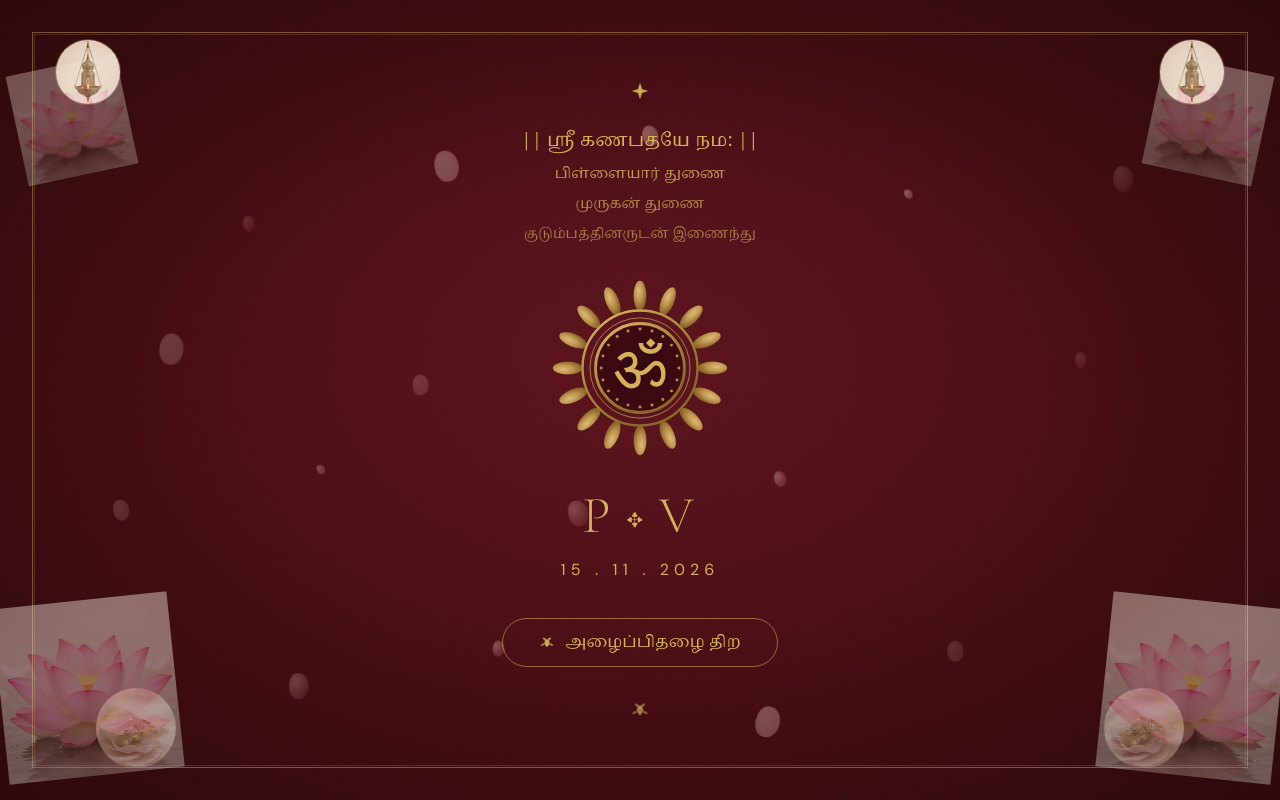
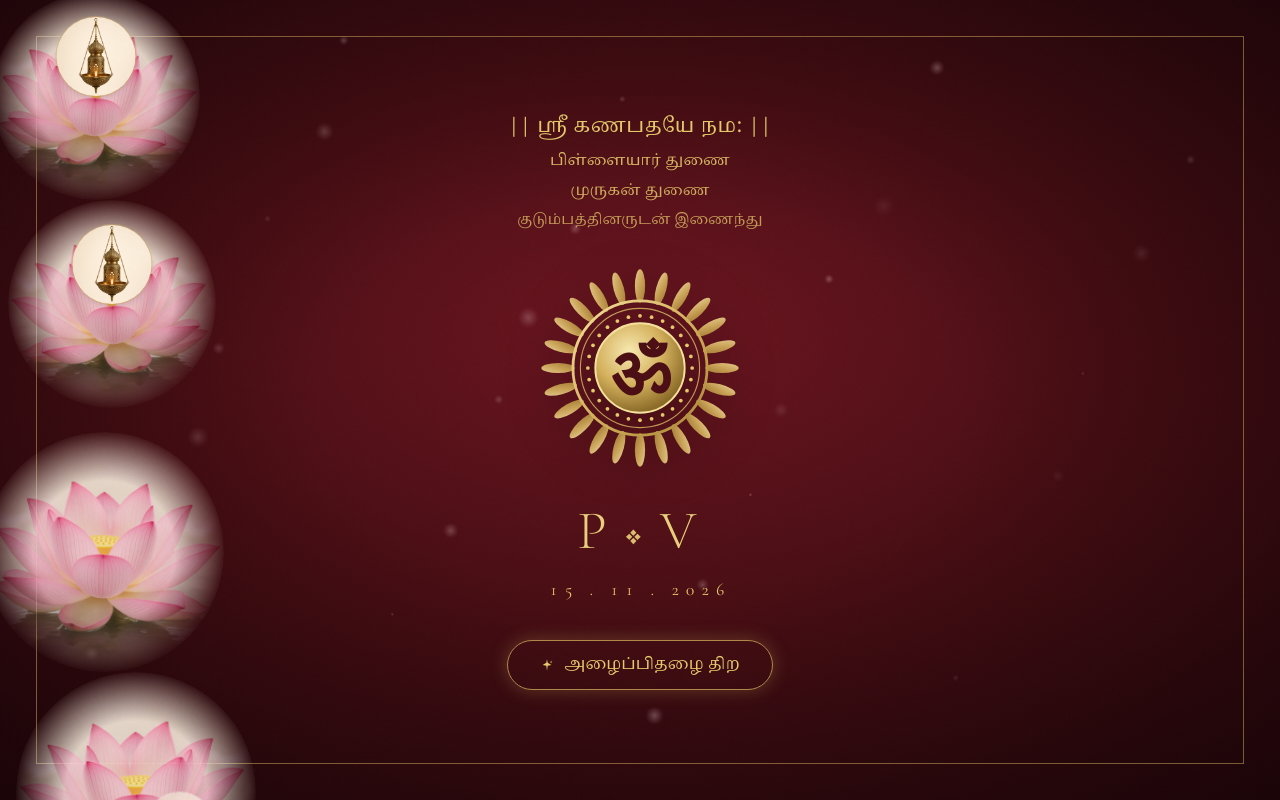
Before and after one commit to Thaksigan23/wedding_web, a React (Vite) app: page / in a window 1280 px wide. Built offline with nearby package versions, Linux system fonts and the light colour scheme.

Commit message:
Match the opening cover exactly to the Om invitation reference.
Refine corner lotuses with lamp insets, gold sunburst medallion, bokeh petals, and the Tamil open CTA.

```diff
--- a/src/components/OpeningDoor.jsx
+++ b/src/components/OpeningDoor.jsx
@@ -4,23 +4,18 @@ import { wedding } from '../data/wedding'
 import { usePrefersReducedMotion } from '../hooks/usePrefersReducedMotion'
 import { useLanguage } from '../context/LanguageContext'
 
-const DOOR_MS = 1.35
-const EASE_DOOR = [0.22, 1, 0.36, 1]
+const DOOR_MS = 1.2
 const EASE_OUT = [0.16, 1, 0.3, 1]
 
-const PETAL_COLORS = ['#a84d55', '#8b1520', '#c47a7a', '#6e1a26', '#d4a0a5']
-
-function makePetals(count) {
+function makeBokeh(count) {
   return Array.from({ length: count }, (_, i) => ({
     id: i,
-    left: `${6 + ((i * 13) % 88)}%`,
-    top: `${8 + ((i * 19) % 78)}%`,
-    delay: (i % 10) * 0.08,
-    duration: 5 + (i % 6) * 0.7,
-    size: 8 + (i % 5) * 4,
-    color: PETAL_COLORS[i % PETAL_COLORS.length],
-    rotate: (i % 2 === 0 ? 1 : -1) * (20 + (i % 8) * 15),
-    drift: (i % 2 === 0 ? 1 : -1) * (12 + (i % 5) * 8),
+    left: `${4 + ((i * 17) % 92)}%`,
+    top: `${5 + ((i * 23) % 88)}%`,
+    size: 4 + (i % 7) * 3,
+    delay: (i % 9) * 0.35,
+    duration: 6 + (i % 5) * 1.2,
+    opacity: 0.12 + (i % 5) * 0.05,
   }))
 }
 
@@ -44,14 +39,13 @@ function formatInviteDate(iso) {
 }
 
 /**
- * Formal maroon starting page — Om medallion, florals, open CTA.
+ * Starting cover — matched to the gold-on-maroon Om invitation reference.
  */
 export function OpeningDoor({ open, onOpen }) {
   const reduced = usePrefersReducedMotion()
   const { lang } = useLanguage()
   const [opening, setOpening] = useState(false)
-  const petals = useMemo(() => makePetals(reduced ? 0 : 18), [reduced])
-  const cascade = useMemo(() => makePetals(reduced ? 0 : 22), [reduced])
+  const bokeh = useMemo(() => makeBokeh(reduced ? 0 : 26), [reduced])
   const initials = useMemo(() => coupleInitials(), [])
   const dateLabel = useMemo(
     () => formatInviteDate(wedding.muhurtham.datetime),
@@ -63,19 +57,19 @@ export function OpeningDoor({ open, onOpen }) {
     setOpening(true)
     window.setTimeout(
       () => onOpen(),
-      reduced ? 80 : Math.round(DOOR_MS * 1000 * 0.55),
+      reduced ? 60 : Math.round(DOOR_MS * 1000 * 0.5),
     )
   }, [opening, onOpen, reduced])
-
-  const doorTransition = reduced
-    ? { duration: 0.01 }
-    : { duration: DOOR_MS, ease: EASE_DOOR }
 
   return (
     <AnimatePresence>
       {!open && (
         <motion.div
-          className="fixed inset-0 z-50 flex cursor-pointer flex-col items-center justify-center overflow-hidden bg-[#4a0e14]"
+          className="fixed inset-0 z-50 flex cursor-pointer flex-col items-center justify-center overflow-hidden"
+          style={{
+            background:
+              'radial-gradient(ellipse 80% 70% at 50% 42%, #6b1520 0%, #4a0e14 45%, #2a070c 100%)',
+          }}
           onClick={handleOpen}
           onKeyDown={(e) => {
             if (e.key === 'Enter' || e.key === ' ') {
@@ -86,50 +80,43 @@ export function OpeningDoor({ open, onOpen }) {
           role="button"
           tabIndex={0}
           aria-label={lang === 'ta' ? 'அழைப்பிதழைத் திறக்க தட்டவும்' : 'Open invitation'}
-          exit={
-            reduced
-              ? { opacity: 0, transition: { duration: 0.3 } }
-              : { opacity: 0, transition: { delay: DOOR_MS * 0.5, duration: 0.4 } }
-          }
+          exit={{ opacity: 0, transition: { duration: 0.45 } }}
         >
-          {/* Soft vignette */}
+          {/* Edge vignette */}
           <div
             className="pointer-events-none absolute inset-0"
             style={{
               background:
-                'radial-gradient(ellipse at 50% 45%, rgba(110,26,38,0.5) 0%, transparent 55%), radial-gradient(ellipse at 50% 50%, transparent 40%, rgba(20,3,6,0.55) 100%)',
+                'radial-gradient(ellipse at center, transparent 35%, rgba(15,2,4,0.55) 100%)',
             }}
           />
 
-          {/* Gold frame */}
+          {/* Thin gold frame */}
           <div
-            className="pointer-events-none absolute inset-4 border border-gold/45 sm:inset-6 md:inset-8"
-            aria-hidden="true"
-          />
-          <div
-            className="pointer-events-none absolute inset-[18px] border border-gold/20 sm:inset-[26px] md:inset-[34px]"
+            className="pointer-events-none absolute inset-5 border border-[#d4b05c]/50 sm:inset-7 md:inset-9"
             aria-hidden="true"
           />
 
-          {/* Floating ambient petals */}
+          {/* Soft floating petal / bokeh orbs */}
           {!reduced && (
             <div className="pointer-events-none absolute inset-0 z-[1] overflow-hidden" aria-hidden="true">
-              {petals.map((p) => (
+              {bokeh.map((p) => (
                 <motion.span
-                  key={`a-${p.id}`}
-                  className="absolute rounded-[45%_55%_50%_50%] opacity-40 blur-[0.5px]"
+                  key={p.id}
+                  className="absolute rounded-full"
                   style={{
                     left: p.left,
                     top: p.top,
                     width: p.size,
-                    height: p.size * 1.3,
-                    background: `radial-gradient(ellipse at 30% 30%, #f0cfc4, ${p.color})`,
+                    height: p.size,
+                    background:
+                      'radial-gradient(circle, rgba(255,230,235,0.85) 0%, rgba(255,200,210,0.15) 55%, transparent 70%)',
+                    opacity: p.opacity,
                   }}
                   animate={{
-                    y: [0, p.drift, 0],
-                    x: [0, p.drift * 0.4, 0],
-                    rotate: [0, p.rotate * 0.3, 0],
-                    opacity: [0.15, 0.4, 0.15],
+                    y: [0, -14, 0],
+                    x: [0, (p.id % 2 === 0 ? 8 : -8), 0],
+                    opacity: [p.opacity * 0.5, p.opacity, p.opacity * 0.5],
                   }}
                   transition={{
                     duration: p.duration,
@@ -142,136 +129,71 @@ export function OpeningDoor({ open, onOpen }) {
             </div>
           )}
 
-          {/* Corner florals + hanging lamps */}
           <CornerDecor />
 
-          {/* Door panels for open swing */}
-          <div
-            className="absolute inset-0 z-[2] flex"
-            style={{ perspective: '1400px', perspectiveOrigin: '50% 50%' }}
-          >
-            <motion.div
-              className="h-full w-1/2 origin-left bg-[#4a0e14]/95"
-              style={{ transformStyle: 'preserve-3d' }}
-              initial={false}
-              animate={
-                opening && !reduced
-                  ? { rotateY: -105, opacity: 0.85 }
-                  : { rotateY: 0, opacity: 0 }
-              }
-              transition={doorTransition}
-            />
-            <motion.div
-              className="h-full w-1/2 origin-right bg-[#4a0e14]/95"
-              style={{ transformStyle: 'preserve-3d' }}
-              initial={false}
-              animate={
-                opening && !reduced
-                  ? { rotateY: 105, opacity: 0.85 }
-                  : { rotateY: 0, opacity: 0 }
-              }
-              transition={doorTransition}
-            />
-          </div>
-
-          {/* Cascade petals on open */}
-          {opening && !reduced && (
-            <div className="pointer-events-none absolute inset-0 z-[5] overflow-hidden" aria-hidden="true">
-              {cascade.map((p) => (
-                <motion.span
-                  key={`c-${p.id}`}
-                  className="absolute top-[-6%] rounded-[40%_60%_55%_45%]"
-                  style={{
-                    left: p.left,
-                    width: p.size,
-                    height: p.size * 1.25,
-                    background: `radial-gradient(ellipse at 30% 30%, #f7f0ea, ${p.color})`,
-                  }}
-                  initial={{ y: 0, opacity: 0 }}
-                  animate={{
-                    y: '115vh',
-                    x: [0, p.drift],
-                    opacity: [0, 1, 0],
-                    rotate: p.rotate,
-                  }}
-                  transition={{ duration: 1.4 + (p.id % 4) * 0.15, delay: p.delay * 0.4, ease: 'easeIn' }}
-                />
-              ))}
-            </div>
-          )}
-
-          {/* Center content */}
+          {/* Center stack */}
           <motion.div
-            className="relative z-10 flex w-full max-w-lg flex-col items-center px-6 text-center sm:px-10"
-            initial={reduced ? false : { opacity: 0, y: 16 }}
+            className="relative z-10 flex w-full max-w-md flex-col items-center px-8 text-center"
+            initial={reduced ? false : { opacity: 0, y: 12 }}
             animate={
               opening
-                ? { opacity: 0, y: -18, scale: 0.97 }
-                : { opacity: 1, y: 0, scale: 1 }
+                ? { opacity: 0, scale: 0.97, y: -12 }
+                : { opacity: 1, scale: 1, y: 0 }
             }
-            transition={{ duration: opening ? 0.45 : 0.8, delay: opening ? 0 : 0.1, ease: EASE_OUT }}
+            transition={{ duration: opening ? 0.4 : 0.75, ease: EASE_OUT }}
           >
-            <GoldDiamond className="mb-5 h-5 w-5 text-gold sm:mb-6" />
-
-            <div className="space-y-1.5 text-gold">
-              <p className="font-tamil text-[clamp(0.95rem,0.85rem+0.4vw,1.15rem)] leading-[1.7]">
+            <div className="space-y-1 text-[#e4c86a]">
+              <p className="font-tamil text-[clamp(1.05rem,0.95rem+0.45vw,1.25rem)] leading-[1.75] tracking-wide">
                 || ஸ்ரீ கணபதயே நம: ||
               </p>
-              <p className="font-tamil text-[0.8rem] leading-[1.7] text-gold/85 sm:text-[0.9rem]">
-                {wedding.invocation.pillaiyar.ta}
+              <p className="font-tamil text-[0.88rem] leading-[1.75] text-[#e4c86a]/90 sm:text-[0.95rem]">
+                பிள்ளையார் துணை
               </p>
-              <p className="font-tamil text-[0.8rem] leading-[1.7] text-gold/75 sm:text-[0.88rem]">
-                {wedding.invocation.murugan.ta}
+              <p className="font-tamil text-[0.88rem] leading-[1.75] text-[#e4c86a]/85 sm:text-[0.95rem]">
+                முருகன் துணை
               </p>
-              <p className="font-tamil text-[0.78rem] leading-[1.7] text-gold/65 sm:text-[0.85rem]">
+              <p className="font-tamil text-[0.82rem] leading-[1.75] text-[#e4c86a]/75 sm:text-[0.9rem]">
                 குடும்பத்தினருடன் இணைந்து
               </p>
             </div>
 
-            <div className="relative my-7 sm:my-8">
+            <div className="my-8 sm:my-9">
               <OmMedallion pulse={!reduced && !opening} />
             </div>
 
-            <p className="font-display text-[clamp(2.2rem,1.6rem+2.2vw,3.25rem)] font-light leading-none tracking-[0.08em] text-gold">
-              <span>{initials.bride}</span>
-              <span className="mx-3 inline-block text-[0.4em] align-middle" aria-hidden="true">
-                ✥
+            <p
+              className="font-display font-light leading-none tracking-[0.12em] text-[#e8cf7a]"
+              style={{ fontSize: 'clamp(2.4rem, 1.7rem + 2.6vw, 3.4rem)' }}
+            >
+              {initials.bride}
+              <span className="mx-3 inline-block text-[0.38em] align-middle opacity-90" aria-hidden="true">
+                ❖
               </span>
-              <span>{initials.groom}</span>
+              {initials.groom}
             </p>
 
-            <p className="mt-4 font-sans text-[0.9rem] tracking-[0.32em] text-gold tabular-nums sm:text-base">
+            <p className="mt-4 font-display text-[1rem] tracking-[0.36em] text-[#e4c86a] tabular-nums sm:text-[1.1rem]">
               {dateLabel}
             </p>
 
             <motion.div
-              className="mt-8 inline-flex min-h-[48px] items-center justify-center gap-2.5 rounded-full border border-gold/70 bg-transparent px-7 py-2.5 sm:mt-9 sm:px-9"
+              className="mt-9 inline-flex min-h-[50px] items-center justify-center gap-2.5 rounded-full border border-[#d4b05c]/75 bg-transparent px-8 py-2.5"
               animate={
                 reduced || opening
                   ? undefined
                   : {
-                      borderColor: [
-                        'rgba(212,176,92,0.55)',
-                        'rgba(212,176,92,0.95)',
-                        'rgba(212,176,92,0.55)',
+                      boxShadow: [
+                        '0 0 0 rgba(212,176,92,0)',
+                        '0 0 18px rgba(212,176,92,0.28)',
+                        '0 0 0 rgba(212,176,92,0)',
                       ],
                     }
               }
               transition={{ duration: 2.8, repeat: Infinity, ease: 'easeInOut' }}
             >
-              <LotusIcon className="h-4 w-4 text-gold" />
-              <span className="font-tamil text-[0.95rem] text-gold sm:text-base">
-                அழைப்பிதழை திற
-              </span>
+              <SparkleIcon className="h-3.5 w-3.5 shrink-0 text-[#e4c86a]" />
+              <span className="font-tamil text-[1rem] text-[#e4c86a]">அழைப்பிதழை திற</span>
             </motion.div>
-
-            {lang !== 'ta' && (
-              <p className="mt-2.5 font-sans text-[0.62rem] tracking-[0.28em] text-gold/50 uppercase">
-                Open Invitation
-              </p>
-            )}
-
-            <LotusIcon className="mt-7 h-5 w-5 text-gold/70 sm:mt-8" />
           </motion.div>
         </motion.div>
       )}
@@ -281,64 +203,66 @@ export function OpeningDoor({ open, onOpen }) {
 
 function CornerDecor() {
   return (
-    <div className="pointer-events-none absolute inset-0 z-[3]" aria-hidden="true">
-      {/* Top lamps */}
-      <img
-        src="/images/icon-lantern.jpg"
-        alt=""
-        className="absolute top-8 left-6 h-14 w-14 rounded-full object-cover opacity-90 shadow-lg ring-1 ring-gold/35 sm:top-10 sm:left-10 sm:h-16 sm:w-16 md:left-14"
-        style={{ mixBlendMode: 'screen' }}
-        draggable={false}
+    <div className="pointer-events-none absolute inset-0 z-[3] overflow-hidden" aria-hidden="true">
+      {/* Top-left lotus + lamp */}
+      <CornerLotus
+        className="absolute -top-2 -left-2 h-36 w-36 sm:h-44 sm:w-44 md:h-52 md:w-52"
+        lamp
       />
-      <img
-        src="/images/icon-lantern.jpg"
-        alt=""
-        className="absolute top-8 right-6 h-14 w-14 rounded-full object-cover opacity-90 shadow-lg ring-1 ring-gold/35 sm:top-10 sm:right-10 sm:h-16 sm:w-16 md:right-14"
-        style={{ mixBlendMode: 'screen' }}
-        draggable={false}
+      {/* Top-right */}
+      <CornerLotus
+        className="absolute -top-2 -right-2 h-36 w-36 sm:h-44 sm:w-44 md:h-52 md:w-52"
+        lamp
+        mirror
       />
+      {/* Bottom-left */}
+      <CornerLotus
+        className="absolute -bottom-4 -left-4 h-40 w-40 sm:h-52 sm:w-52 md:h-60 md:w-60"
+      />
+      {/* Bottom-right */}
+      <CornerLotus
+        className="absolute -bottom-4 -right-4 h-40 w-40 sm:h-52 sm:w-52 md:h-60 md:w-60"
+        mirror
+        accent
+      />
+    </div>
+  )
+}
 
-      {/* Top floral hints */}
+function CornerLotus({ className = '', lamp = false, mirror = false, accent = false }) {
+  return (
+    <div className={`relative ${className}`}>
       <img
         src="/images/icon-lotus.jpg"
         alt=""
-        className="absolute top-16 left-2 h-20 w-20 -rotate-12 object-contain opacity-35 blur-[0.5px] sm:left-4 sm:h-28 sm:w-28"
+        className={`h-full w-full rounded-full object-cover shadow-[0_8px_32px_rgba(0,0,0,0.35)] ${
+          mirror ? 'scale-x-[-1]' : ''
+        }`}
+        style={{
+          maskImage:
+            'radial-gradient(circle at 50% 50%, #000 42%, transparent 72%)',
+          WebkitMaskImage:
+            'radial-gradient(circle at 50% 50%, #000 42%, transparent 72%)',
+          opacity: 0.92,
+        }}
         draggable={false}
       />
-      <img
-        src="/images/icon-lotus.jpg"
-        alt=""
-        className="absolute top-16 right-2 h-20 w-20 rotate-12 object-contain opacity-35 blur-[0.5px] sm:right-4 sm:h-28 sm:w-28"
-        draggable={false}
-      />
-
-      {/* Bottom florals */}
-      <img
-        src="/images/icon-lotus.jpg"
-        alt=""
-        className="absolute bottom-4 left-0 h-28 w-28 -rotate-6 object-contain opacity-45 sm:bottom-6 sm:h-36 sm:w-36 md:h-44 md:w-44"
-        draggable={false}
-      />
-      <img
-        src="/images/icon-lotus.jpg"
-        alt=""
-        className="absolute bottom-4 right-0 h-28 w-28 rotate-6 object-contain opacity-45 sm:bottom-6 sm:h-36 sm:w-36 md:h-44 md:w-44"
-        draggable={false}
-      />
-      <img
-        src="/images/icon-rings.jpg"
-        alt=""
-        className="absolute bottom-8 left-16 h-16 w-16 rounded-full object-cover opacity-40 sm:left-24 sm:h-20 sm:w-20"
-        style={{ mixBlendMode: 'luminosity' }}
-        draggable={false}
-      />
-      <img
-        src="/images/icon-rings.jpg"
-        alt=""
-        className="absolute bottom-8 right-16 h-16 w-16 rounded-full object-cover opacity-40 sm:right-24 sm:h-20 sm:w-20"
-        style={{ mixBlendMode: 'luminosity' }}
-        draggable={false}
-      />
+      {lamp && (
+        <img
+          src="/images/icon-lantern.jpg"
+          alt=""
+          className="absolute top-[12%] left-1/2 h-[38%] w-[38%] -translate-x-1/2 rounded-full object-cover shadow-md ring-1 ring-[#d4b05c]/50"
+          draggable={false}
+        />
+      )}
+      {accent && (
+        <img
+          src="/images/icon-lotus.jpg"
+          alt=""
+          className="absolute right-[18%] bottom-[22%] h-[28%] w-[28%] rounded-full object-cover opacity-80 ring-1 ring-white/30"
+          draggable={false}
+        />
+      )}
     </div>
   )
 }
@@ -346,58 +270,74 @@ function CornerDecor() {
 function OmMedallion({ pulse = false }) {
   return (
     <motion.div
-      className="relative flex h-[150px] w-[150px] items-center justify-center sm:h-[180px] sm:w-[180px]"
-      animate={pulse ? { scale: [1, 1.03, 1] } : undefined}
-      transition={{ duration: 3.6, repeat: Infinity, ease: 'easeInOut' }}
+      className="relative flex h-[168px] w-[168px] items-center justify-center sm:h-[200px] sm:w-[200px]"
+      animate={pulse ? { scale: [1, 1.025, 1] } : undefined}
+      transition={{ duration: 3.8, repeat: Infinity, ease: 'easeInOut' }}
+      style={{
+        filter: 'drop-shadow(0 6px 20px rgba(0,0,0,0.35))',
+      }}
     >
-      <svg viewBox="0 0 200 200" className="absolute inset-0 h-full w-full text-gold" aria-hidden="true">
+      <svg viewBox="0 0 220 220" className="absolute inset-0 h-full w-full" aria-hidden="true">
         <defs>
-          <radialGradient id="omGlow" cx="40%" cy="35%" r="65%">
-            <stop offset="0%" stopColor="#f0d98a" />
-            <stop offset="45%" stopColor="#d4b05c" />
+          <linearGradient id="goldRay" x1="0%" y1="0%" x2="100%" y2="100%">
+            <stop offset="0%" stopColor="#f5e09a" />
+            <stop offset="50%" stopColor="#d4b05c" />
+            <stop offset="100%" stopColor="#a88435" />
+          </linearGradient>
+          <radialGradient id="goldDisk" cx="38%" cy="32%" r="68%">
+            <stop offset="0%" stopColor="#f8e9b0" />
+            <stop offset="55%" stopColor="#d4b05c" />
             <stop offset="100%" stopColor="#8a6a28" />
           </radialGradient>
         </defs>
-        {/* Outer petals */}
-        {Array.from({ length: 16 }, (_, i) => {
-          const a = (i / 16) * Math.PI * 2
-          const x = 100 + Math.cos(a) * 78
-          const y = 100 + Math.sin(a) * 78
+
+        {/* Outer sunburst petals */}
+        {Array.from({ length: 24 }, (_, i) => {
+          const a = (i / 24) * Math.PI * 2 - Math.PI / 2
+          const x = 110 + Math.cos(a) * 88
+          const y = 110 + Math.sin(a) * 88
           const rot = (a * 180) / Math.PI + 90
           return (
             <ellipse
               key={i}
               cx={x}
               cy={y}
-              rx="7"
-              ry="16"
-              fill="url(#omGlow)"
-              opacity="0.85"
+              rx="5.5"
+              ry="18"
+              fill="url(#goldRay)"
+              opacity={0.9}
               transform={`rotate(${rot} ${x} ${y})`}
             />
           )
         })}
-        <circle cx="100" cy="100" r="62" fill="none" stroke="url(#omGlow)" strokeWidth="2.5" />
-        <circle cx="100" cy="100" r="54" fill="none" stroke="#d4b05c" strokeWidth="1" opacity="0.7" />
-        <circle cx="100" cy="100" r="48" fill="#3d0a12" stroke="url(#omGlow)" strokeWidth="3" />
-        {/* Inner ring dots */}
-        {Array.from({ length: 20 }, (_, i) => {
-          const a = (i / 20) * Math.PI * 2
+
+        <circle cx="110" cy="110" r="72" fill="none" stroke="url(#goldRay)" strokeWidth="3" />
+        <circle cx="110" cy="110" r="64" fill="none" stroke="#e4c86a" strokeWidth="1.2" opacity="0.75" />
+
+        {/* Dot ring */}
+        {Array.from({ length: 28 }, (_, i) => {
+          const a = (i / 28) * Math.PI * 2
           return (
             <circle
-              key={`d-${i}`}
-              cx={100 + Math.cos(a) * 42}
-              cy={100 + Math.sin(a) * 42}
-              r="1.6"
-              fill="#d4b05c"
-              opacity="0.8"
+              key={`dot-${i}`}
+              cx={110 + Math.cos(a) * 56}
+              cy={110 + Math.sin(a) * 56}
+              r="2"
+              fill="#e4c86a"
             />
           )
         })}
+
+        <circle cx="110" cy="110" r="48" fill="url(#goldDisk)" stroke="#f5e09a" strokeWidth="2" />
       </svg>
+
       <span
-        className="relative z-[1] select-none font-display text-[3.25rem] leading-none text-gold sm:text-[3.85rem]"
-        style={{ textShadow: '0 2px 12px rgba(0,0,0,0.35)' }}
+        className="relative z-[1] select-none leading-none text-[#4a0e14]"
+        style={{
+          fontFamily: 'Georgia, "Noto Serif", serif',
+          fontSize: 'clamp(3.2rem, 2.4rem + 2.5vw, 4.25rem)',
+          fontWeight: 600,
+        }}
         aria-hidden="true"
       >
         ॐ
@@ -406,22 +346,11 @@ function OmMedallion({ pulse = false }) {
   )
 }
 
-function GoldDiamond({ className = '' }) {
+function SparkleIcon({ className = '' }) {
   return (
     <svg viewBox="0 0 24 24" className={className} fill="currentColor" aria-hidden="true">
-      <path d="M12 2 L14.5 9.5 L22 12 L14.5 14.5 L12 22 L9.5 14.5 L2 12 L9.5 9.5 Z" opacity="0.9" />
-      <circle cx="12" cy="12" r="2.2" />
+      <path d="M12 2l1.2 6.3L19.5 12l-6.3 1.2L12 22l-1.2-8.8L4.5 12l6.3-3.7L12 2z" />
+      <path d="M19 4l.5 2.2L21.5 7l-2 0.5L19 9.5l-.5-2L16.5 7l2-.5L19 4z" opacity="0.85" />
     </svg>
   )
 }
-
-function LotusIcon({ className = '' }) {
-  return (
-    <svg viewBox="0 0 24 24" className={className} fill="currentColor" aria-hidden="true">
-      <path d="M12 20c-1.5-2.5-4-4-4-7 0-2 1.5-3.5 4-4.5 2.5 1 4 2.5 4 4.5 0 3-2.5 4.5-4 7z" opacity="0.95" />
-      <path d="M12 8.5C10 6 7 5 5.5 5.5c.5 2.5 2.5 4.5 6.5 6 4-1.5 6-3.5 6.5-6C17 5 14 6 12 8.5z" opacity="0.75" />
-      <path d="M7 14c-2.5.5-4 2-4.5 4 2.2.3 4.5-.5 6.5-2.5C7.5 14.5 7 14 7 14z" opacity="0.7" />
-      <path d="M17 14c2.5.5 4 2 4.5 4-2.2.3-4.5-.5-6.5-2.5 1.5-1 2-1.5 2-1.5z" opacity="0.7" />
-    </svg>
-  )
-}
```
